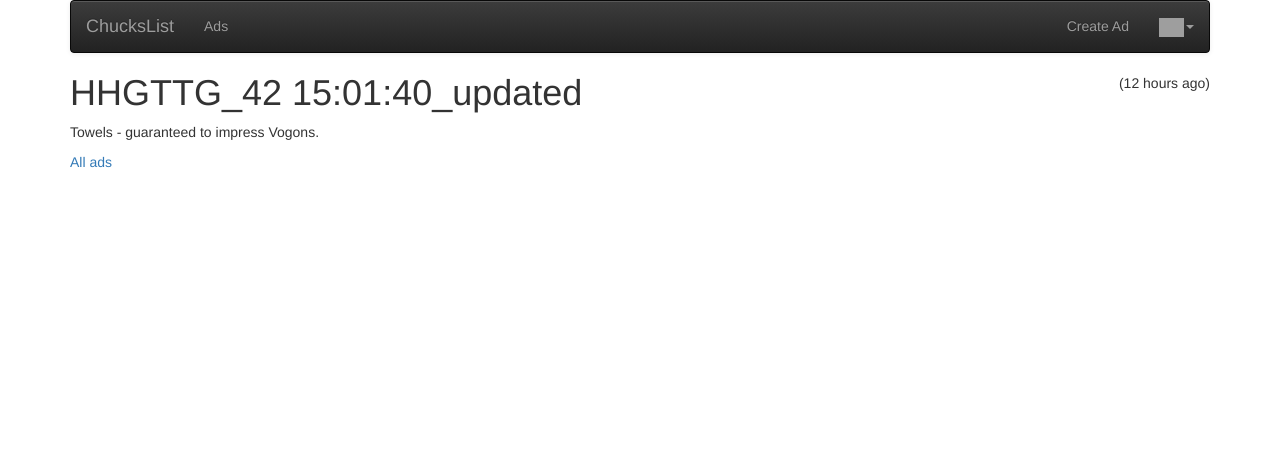
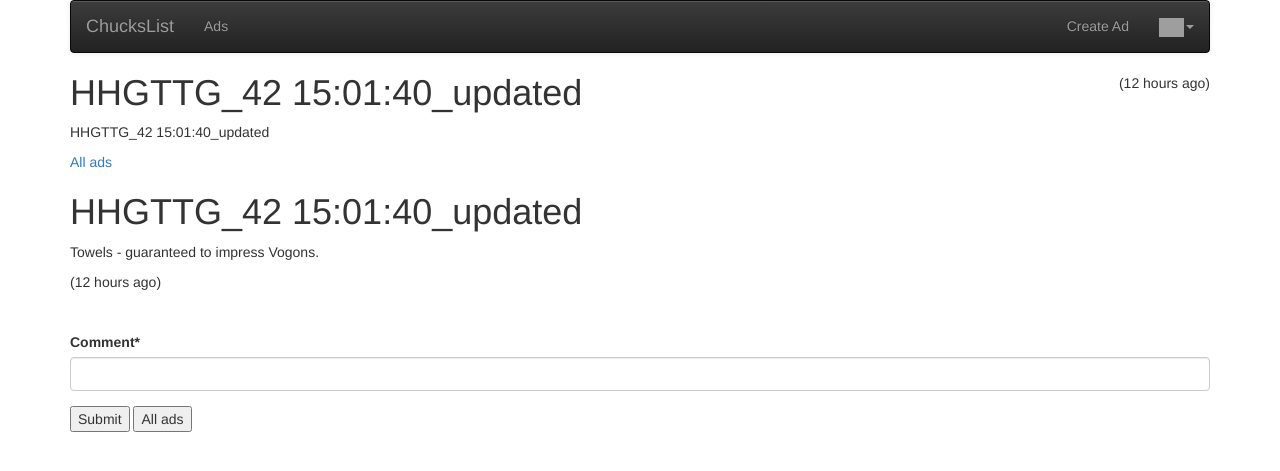
Before and after one commit to Dngallar/Django-Python, a Django app: page /ads/ad/2 in a window 1280 px wide. Shown: the top 471 px of the page. Run offline with Django 3.2, Linux system fonts and the light colour scheme; a user stored in the database is signed in; data comes from the database, SQL or seed files in the repository; both versions use the stored data as it was after the commit; data that the repository does not hold is empty; some libraries are stand-ins or nearby versions; grey boxes are pictures that could not be loaded.

Commit message:
CRUD_Test_1 update

```diff
--- /dev/null
+++ b/CRUD_Test_1/ads/forms.py
@@ -0,0 +1,54 @@
+from django import forms
+from ads.models import Ad
+from django.core.files.uploadedfile import InMemoryUploadedFile
+from ads.humanize import naturalsize
+
+from django.core.exceptions import ValidationError
+from django.core import validators
+
+# Create the form class.
+class CreateForm(forms.ModelForm):
+    max_upload_limit = 2 * 1024 * 1024
+    max_upload_limit_text = naturalsize(max_upload_limit)
+
+    # Call this 'picture' so it gets copied from the form to the in-memory model
+    # It will not be the "bytes", it will be the "InMemoryUploadedFile"
+    # because we need to pull out things like content_type
+    picture = forms.FileField(required=False, label='File to Upload <= '+max_upload_limit_text)
+    upload_field_name = 'picture'
+
+    # Hint: this will need to be changed for use in the ads application :)
+    class Meta:
+        model = Ad
+        fields = ['title', 'text', 'picture', 'price']  # Picture is manual
+
+    # Validate the size of the picture
+    def clean(self) :
+        cleaned_data = super().clean()
+        ad = cleaned_data.get('picture')
+        if ad is None : return
+        if len(ad) > self.max_upload_limit:
+            self.add_error('picture', "File must be < "+self.max_upload_limit_text+" bytes")
+
+    # Convert uploaded File object to a picture
+    def save(self, commit=True) :
+        instance = super(CreateForm, self).save(commit=False)
+
+        # We only need to adjust picture if it is a freshly uploaded file
+        f = instance.picture   # Make a copy
+        if isinstance(f, InMemoryUploadedFile):  # Extract data from the form to the model
+            bytearr = f.read();
+            instance.content_type = f.content_type
+            instance.picture = bytearr  # Overwrite with the actual image data
+
+        if commit:
+            instance.save()
+
+        return instance
+
+class CommentForm(forms.Form):
+    comment = forms.CharField(required=True, max_length=500, min_length=3, strip=True)
+# https://docs.djangoproject.com/en/3.0/topics/http/file-uploads/
+# https://stackoverflow.com/questions/2472422/django-file-upload-size-limit
+# https://stackoverflow.com/questions/32007311/how-to-change-data-in-django-modelform
+# https://docs.djangoproject.com/en/3.0/ref/forms/validation/#cleaning-and-validating-fields-that-depend-on-each-other
--- a/CRUD_Test_1/ads/models.py
+++ b/CRUD_Test_1/ads/models.py
@@ -11,9 +11,29 @@ class Ad(models.Model) :
     price = models.DecimalField(max_digits=7, decimal_places=2, null=True)
     text = models.TextField()
     owner = models.ForeignKey(settings.AUTH_USER_MODEL, on_delete=models.CASCADE)
+    comments = models.ManyToManyField(settings.AUTH_USER_MODEL,
+        through='Comment', related_name='comments_owned')
+    created_at = models.DateTimeField(auto_now_add=True)
+    updated_at = models.DateTimeField(auto_now=True)# Picture
+    picture = models.BinaryField(null=True, editable=True)
+    content_type = models.CharField(max_length=256, null=True, help_text='The MIMEType of the file')
+
+    # Shows up in the admin list
+    def __str__(self):
+        return self.title
+
+class Comment(models.Model) :
+    text = models.TextField(
+        validators=[MinLengthValidator(3, "Comment must be greater than 3 characters")]
+    )
+
+    ad = models.ForeignKey(Ad, on_delete=models.CASCADE)
+    owner = models.ForeignKey(settings.AUTH_USER_MODEL, on_delete=models.CASCADE)
+
     created_at = models.DateTimeField(auto_now_add=True)
     updated_at = models.DateTimeField(auto_now=True)
 
     # Shows up in the admin list
     def __str__(self):
-        return self.title
+        if len(self.text) < 15 : return self.text
+        return self.text[:11] + ' ...'
--- a/CRUD_Test_1/ads/templates/ads/ad_confirm_delete.html
+++ b/CRUD_Test_1/ads/templates/ads/ad_confirm_delete.html
@@ -2,10 +2,12 @@
 {% block content %}
 <h1>Delete Ad</h1>
 
-<p>Are you sure you want to delete the ad: {{ ad }}?</p>
+<p>Are you sure you want to delete the ad: {{ ad.text }}?</p>
 
 <form action="" method="POST">
   {% csrf_token %}
   <input type="submit" value="Yes, delete.">
+  <a href="{% url 'ads:ad_detail' ad.id %}" class="btn btn-secondary">Cancel</a>
 </form>
+
 {% endblock %}
--- a/CRUD_Test_1/ads/templates/ads/ad_detail.html
+++ b/CRUD_Test_1/ads/templates/ads/ad_detail.html
@@ -1,6 +1,27 @@
 {% extends "base_menu.html" %}
 {% load humanize %} <!-- https://docs.djangoproject.com/en/3.0/ref/contrib/humanize -->
+{% block head %}
+<style>
+.overlay{
+  position: fixed;
+  top: 0;
+  left: 0;
+  width: 100%;
+  height: 100%;
+  z-index: 10;
+  display: none;
+  background-color: rgba(0,0,0,0.5); /*dim the background*/
+}
+</style>
+{% endblock %}
 {% block content %}
+{% if ad.content_type %}
+<div id="overlay" class="overlay" style="text-align: center;"
+   onclick="document.getElementById('overlay').style.display = 'none';" >
+<img style="width:90%;margin-top: 50px; border:3px solid black;" src="{% url 'ads:ad_form' ad.id %}">
+</div>
+{% endif %}
+
 <span style="float: right;">
 ({{ ad.updated_at|naturaltime }})
 {% if ad.owner == user %}
@@ -8,13 +29,62 @@
 <a href="{% url 'ads:ad_delete' ad.id %}"><i class="fa fa-trash"></i></a>
 {% endif %}
 </span>
+
 <h1>{{ ad.title }}</h1>
+{% if ad.content_type %}
+<img style="float:right; max-width:50%;" src="{% url 'ads:ad_form' ad.id %}"
+    onclick="document.getElementById('overlay').style.display = 'block';">
+{% endif %}
 <p>
-{{ ad.text }}
+{{ ad.title }}
 </p>
 <p>
 </p>
 <p>
 <a href="{% url 'ads:all' %}">All ads</a>
 </p>
+
+
+<h1>
+{% if ad.owner == user %}
+<span style="float: right;">
+<a href="{% url 'ads:ad_update' ad.id %}"><i class="fa fa-pencil"></i></a>
+<a href="{% url 'ads:ad_delete' ad.id %}"><i class="fa fa-trash"></i></a>
+</span>
+{% endif %}
+{{ ad.title }}
+</h1>
+<p>
+{{ ad.text }}
+</p>
+<p>
+({{ ad.updated_at|naturaltime }})
+</p>
+{% if user.is_authenticated %}
+<br clear="all"/>
+<p>
+{% load crispy_forms_tags %}
+<form method="post" action="{% url 'ads:ad_comment_create' ad.id %}">
+    {% csrf_token %}
+    {{ comment_form|crispy }}
+<input type="submit" value="Submit">
+<input type="submit" value="All ads" onclick="window.location.href='{% url 'ads:all' %}';return false;">
+</form>
+</p>
+{% endif %}
+{% for comment in comments %}
+<p> {{ comment.text }}
+({{ comment.updated_at|naturaltime }})
+{% if user == comment.owner %}
+<a href="{% url 'ads:ad_comment_delete' comment.id %}"><i class="fa fa-trash"></i></a>
+{% endif %}
+</p>
+{% endfor %}
+
+
+
+
+
+
+
 {% endblock %}
--- a/CRUD_Test_1/ads/urls.py
+++ b/CRUD_Test_1/ads/urls.py
@@ -12,4 +12,9 @@ urlpatterns = [
         views.AdUpdateView.as_view(success_url=reverse_lazy('ads:all')), name='ad_update'),
     path('ad/<int:pk>/delete',
         views.AdDeleteView.as_view(success_url=reverse_lazy('ads:all')), name='ad_delete'),
+    path('ad_picture/<int:pk>', views.stream_file, name='ad_picture'),
+    path('ad/<int:pk>/comment',
+        views.CommentCreateView.as_view(), name='ad_comment_create'),
+    path('comment/<int:pk>/delete',
+        views.CommentDeleteView.as_view(success_url=reverse_lazy('ads:all')), name='ad_comment_delete'),
 ]
--- a/CRUD_Test_1/ads/views.py
+++ b/CRUD_Test_1/ads/views.py
@@ -1,5 +1,13 @@
-from ads.models import Ad
+from ads.models import Ad, Comment
 from ads.owner import OwnerListView, OwnerDetailView, OwnerCreateView, OwnerUpdateView, OwnerDeleteView
+from django.views import View
+from django.shortcuts import render, redirect, get_object_or_404
+from django.urls import reverse_lazy, reverse
+from django.http import HttpResponse
+from django.contrib.auth.mixins import LoginRequiredMixin
+
+from django.core.files.uploadedfile import InMemoryUploadedFile
+from ads.forms import CreateForm, CommentForm
 
 class AdListView(OwnerListView):
     model = Ad
@@ -8,14 +16,84 @@ class AdListView(OwnerListView):
 
 class AdDetailView(OwnerDetailView):
     model = Ad
+    template_name = "ads/ad_detail.html"
+    def get(self, request, pk) :
+        x = Ad.objects.get(id=pk)
+        comments = Comment.objects.filter(ad=x).order_by('-updated_at')
+        comment_form = CommentForm()
+        context = { 'ad' : x, 'comments': comments, 'comment_form': comment_form }
+        return render(request, self.template_name, context)
 
-class AdCreateView(OwnerCreateView):
+class AdCreateView(LoginRequiredMixin, View):
     model = Ad
-    fields = ['title', 'text', 'price']
+    fields = ['title', 'text', 'price', 'picture']
+    template_name = 'ads/ad_form.html'
+    success_url = reverse_lazy('ads:all')
+    def get(self, request, pk=None) :
+        form = CreateForm()
+        ctx = { 'form': form }
+        return render(request, self.template_name, ctx)
 
-class AdUpdateView(OwnerUpdateView):
+    def post(self, request, pk=None) :
+        form = CreateForm(request.POST, request.FILES or None)
+
+        if not form.is_valid() :
+            ctx = {'form' : form}
+            return render(request, self.template_name, ctx)
+
+        # Add owner to the model before saving
+        ad = form.save(commit=False)
+        ad.owner = self.request.user
+        ad.save()
+        return redirect(self.success_url)
+
+class AdUpdateView(LoginRequiredMixin, View):
     model = Ad
-    fields = ['title', 'text', 'price']
+    fields = ['title', 'text', 'price', 'picture']
+    template_name = 'ads/ad_form.html'
+    success_url = reverse_lazy('ads:all')
+    def get(self, request, pk) :
+        ad = get_object_or_404(Ad, id=pk, owner=self.request.user)
+        form = CreateForm(instance=ad)
+        ctx = { 'form': form }
+        return render(request, self.template_name, ctx)
+
+    def post(self, request, pk=None) :
+        ad = get_object_or_404(Ad, id=pk, owner=self.request.user)
+        form = CreateForm(request.POST, request.FILES or None, instance=ad)
+
+        if not form.is_valid() :
+            ctx = {'form' : form}
+            return render(request, self.template_name, ctx)
+
+        ad = form.save(commit=False)
+        ad.save()
+
+        return redirect(self.success_url)
 
 class AdDeleteView(OwnerDeleteView):
     model = Ad
+
+def stream_file(request, pk) :
+    ad = get_object_or_404(Ad, id=pk)
+    response = HttpResponse()
+    response['Content-Type'] = ad.content_type
+    response['Content-Length'] = len(ad.picture)
+    response.write(ad.picture)
+    return response
+
+class CommentCreateView(LoginRequiredMixin, View):
+    def post(self, request, pk) :
+        f = get_object_or_404(Ad, id=pk)
+        comment = Comment(text=request.POST['comment'], owner=request.user, ad=f)
+        comment.save()
+        return redirect(reverse('ads:ad_detail', args=[pk]))
+
+class CommentDeleteView(OwnerDeleteView):
+    model = Comment
+    template_name = "ads/comment_delete.html"
+
+    # https://stackoverflow.com/questions/26290415/deleteview-with-a-dynamic-success-url-dependent-on-id
+    def get_success_url(self):
+        ad = self.object.ad
+        return reverse('ads:ad_detail', args=[ad.id])
--- a/CRUD_Test_1/home/templates/base_bootstrap.html
+++ b/CRUD_Test_1/home/templates/base_bootstrap.html
@@ -5,7 +5,7 @@
 <title>{% block title %}{{ settings.APP_NAME }}{% endblock %}</title>
 
 <!-- Replace this value (42-42) with the one provided by the autograder -->
-<meta name="dj4e" content="ddb1b62e0c8c0b8b020fb2a35cee6494">
+<meta name="dj4e" content="d3e2e8f631bd9336ed25b8162aef8782">
 
 <meta name="dj4e-code" content="42159881816298">
 
@@ -55,6 +55,8 @@
 {% endblock %}
 {% block content %}
 {% endblock %}
+{% block content2 %}
+{% endblock %}
 </div>
 {% block footer %} {% endblock %}
 </body>
```
Also changed, not shown: CRUD_Test_1/ads/humanize.py (added, +13 -0 lines), CRUD_Test_1/ads/templates/ads/ad_form.html (+14 -1 lines), CRUD_Test_1/ads/templates/ads/comment_delete.html (added, +13 -0 lines), CRUD_Test_1/ads/migrations/0002_auto_20200902_0153.py (added), CRUD_Test_1/ads/migrations/0003_auto_20200902_0221.py (added), CRUD_Test_1/db.sqlite3.
